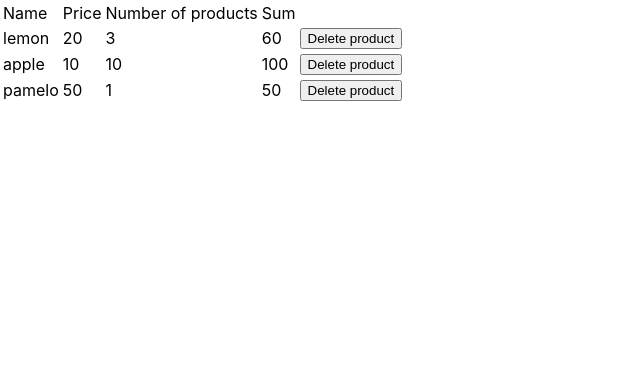
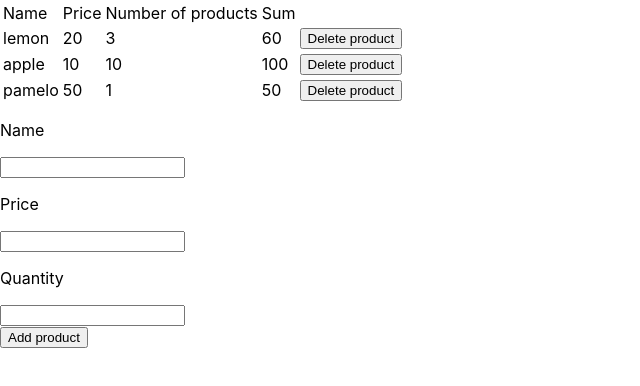
Before and after one commit to IrshakAnna-Mariia/LearnReact, a React (Create React App) app in the folder lesson_9/: page / in a window 1280 px wide. Shown: the top 386 px of the page, without its empty margins (0-640 px from the left). Built offline with nearby package versions, Linux system fonts and the light colour scheme.

Commit message:
Lesson_9. Task 8

```diff
--- a/lesson_9/src/App.js
+++ b/lesson_9/src/App.js
@@ -1,4 +1,5 @@
 import {useState} from 'react';
+import AddProductForm from './components/AddProductForm';
 import ProductTableRow from './components/ProductTableRow';
 import productList from './constants/product';
 
@@ -7,6 +8,10 @@ function App() {
 
   const deleteProdact = (id) => {
     setProducts(prevProducts => prevProducts.filter(product => product.id !== id));
+  }
+
+  const onAddProduct = (newProduct) => {
+    setProducts(prevProducts => prevProducts.concat(newProduct));
   }
 
   return (
@@ -33,6 +38,8 @@ function App() {
           ))}
         </tbody>
       </table>
+
+      <AddProductForm onAdd={onAddProduct}/>
     </div>
   );
 }
--- /dev/null
+++ b/lesson_9/src/components/AddProductForm.js
@@ -0,0 +1,45 @@
+import { useState } from 'react';
+
+const AddProductForm = ({onAdd}) => {
+  const [newProduct, setNewProduct] = useState({
+    id: '',
+    name: '',
+    price: '',
+    number: ''
+  })
+
+  const handleChangeName = ({target: { value }}) => {
+    setNewProduct(({ price, number }) => ({ id: value, name: value, price, number }))
+  };
+
+  const handleChangePrice = ({ target: { value } }) => {
+    setNewProduct(({ id, name, number }) => ({ id, name, price: value, number }))
+  };
+
+  const handleChangeNumber = ({ target: { value } }) => {
+    setNewProduct(({ id, name, price }) => ({ id, name, price, number: value }))
+  };
+
+  const handleAdd = () => {
+    onAdd(newProduct);
+    setNewProduct({id: '', name: '', price: '', number: ''});
+  };
+
+  return (
+    <div>
+      <p>Name</p>
+      <input onChange={handleChangeName} type='text'/>
+
+      <p>Price</p>
+      <input onChange={handleChangePrice} type='number'/>
+
+      <p>Quantity</p>
+      <input onChange={handleChangeNumber} type='number'/>
+
+      <br/>
+      <button onClick={handleAdd}>Add product</button>
+    </div>
+  )
+}
+
+export default AddProductForm;
```
